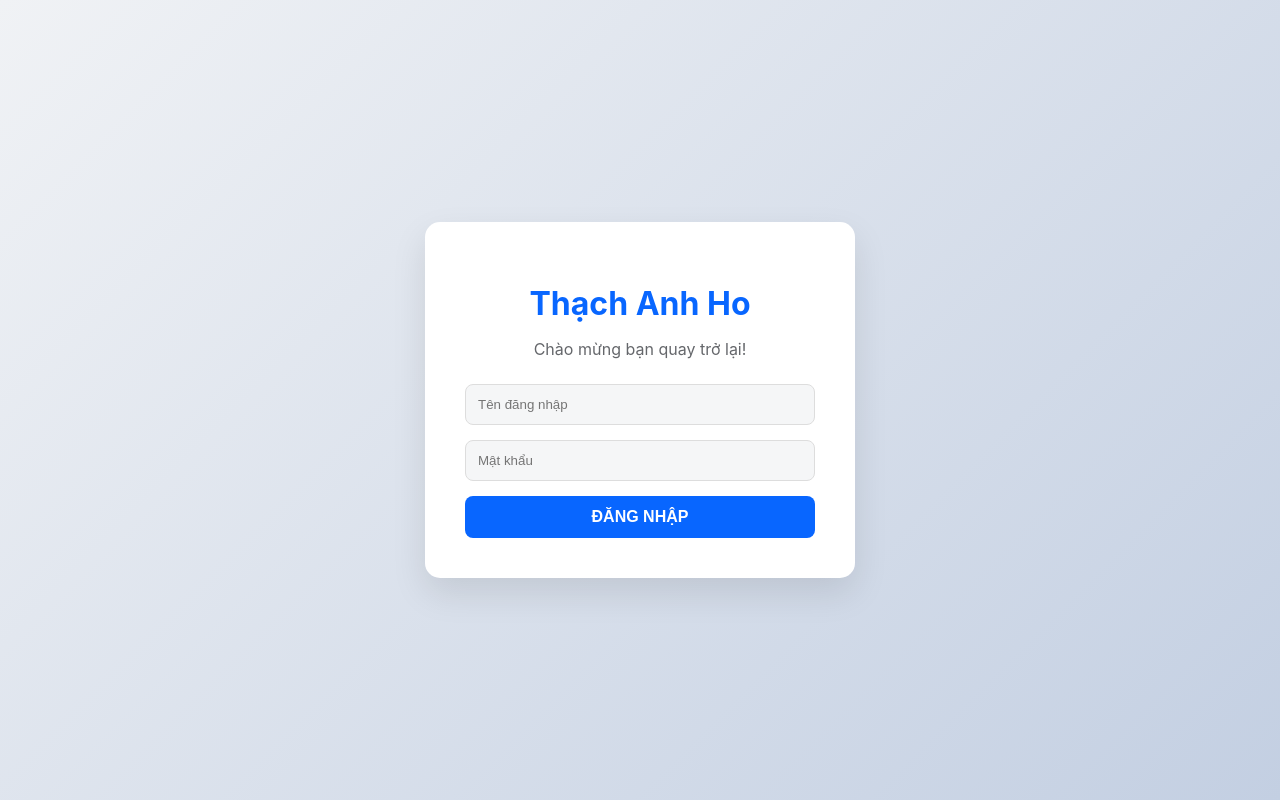
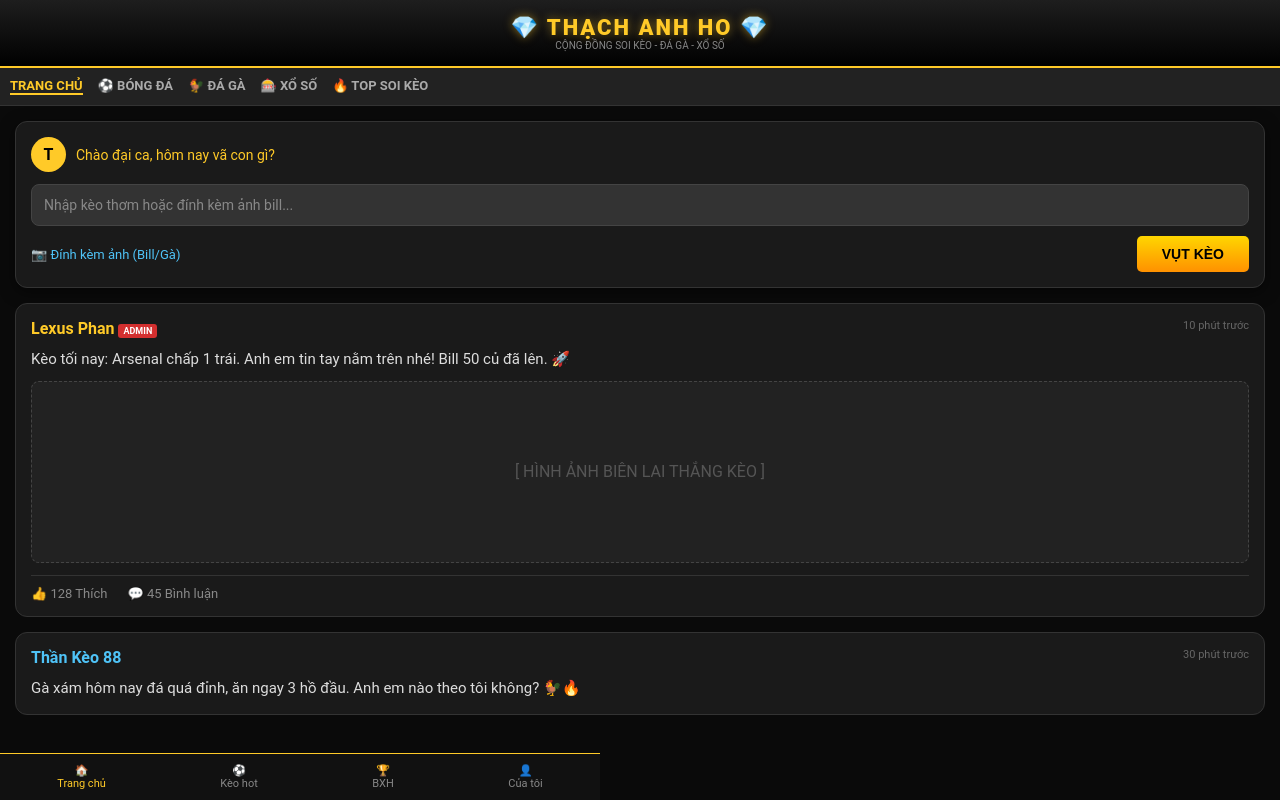
Before and after one commit to lexusphan7-jpg/tho-mo-live, a plain HTML site: page index.html in a window 1280 px wide. Drawn offline with Linux system fonts and the light colour scheme.

Commit message:
Update index.html

```diff
--- a/index.html
+++ b/index.html
@@ -3,92 +3,84 @@
 <head>
     <meta charset="UTF-8">
     <meta name="viewport" content="width=device-width, initial-scale=1.0">
-    <title>Thạch Anh Ho - Social Network</title>
+    <title>THẠCH ANH HO - ĐẲNG CẤP SOI KÈO</title>
     <style>
-        body { margin: 0; font-family: -apple-system, sans-serif; background: #f0f2f5; overflow: hidden; }
-        .hidden { display: none !important; }
-        /* Màn hình login */
-        #login-page { height: 100vh; display: flex; align-items: center; justify-content: center; background: linear-gradient(135deg, #f0f2f5 0%, #c3cfe2 100%); position: fixed; width: 100%; z-index: 9999; }
-        .login-card { background: white; padding: 40px; border-radius: 15px; box-shadow: 0 15px 35px rgba(0,0,0,0.1); text-align: center; width: 350px; }
-        .btn-login { width: 100%; background: #0866ff; color: white; border: none; padding: 12px; border-radius: 8px; font-weight: bold; cursor: pointer; font-size: 16px; }
-        input { width: 100%; padding: 12px; margin-bottom: 15px; border: 1px solid #ddd; border-radius: 8px; box-sizing: border-box; background: #f5f6f7; }
+        :root { --gold: #ffca28; --red: #e53935; --dark-bg: #0a0a0a; --card-bg: #1a1a1a; }
+        body { margin: 0; font-family: 'Roboto', sans-serif; background: var(--dark-bg); color: #fff; }
+
+        /* Header Chuyên Nghiệp */
+        .header { background: linear-gradient(180deg, #1e1e1e 0%, #000 100%); padding: 15px; border-bottom: 2px solid var(--gold); position: sticky; top: 0; z-index: 1000; text-align: center; }
+        .logo { color: var(--gold); font-size: 22px; font-weight: 900; text-transform: uppercase; letter-spacing: 2px; text-shadow: 0 0 10px rgba(255, 202, 40, 0.5); }
+
+        /* Menu Điều Hướng */
+        .nav-bar { display: flex; overflow-x: auto; background: #222; padding: 10px; gap: 15px; border-bottom: 1px solid #333; }
+        .nav-item { white-space: nowrap; font-size: 13px; font-weight: bold; color: #aaa; text-transform: uppercase; cursor: pointer; }
+        .nav-item.active { color: var(--gold); border-bottom: 2px solid var(--gold); }
+
+        /* Khung Đăng Bài (Chỉ Giao Diện) */
+        .post-input-box { background: var(--card-bg); margin: 15px; padding: 15px; border-radius: 12px; border: 1px solid #333; box-shadow: 0 4px 15px rgba(0,0,0,0.5); }
+        .fake-input { background: #333; padding: 12px; border-radius: 8px; color: #888; font-size: 14px; margin-bottom: 10px; border: 1px solid #444; }
+        .action-bar { display: flex; justify-content: space-between; align-items: center; }
+        .btn-post { background: linear-gradient(180deg, #ffd600 0%, #ff9100 100%); color: #000; padding: 10px 25px; border-radius: 5px; font-weight: bold; border: none; font-size: 14px; }
     </style>
 </head>
 <body>
-    <div id="login-page">
-        <div class="login-card">
-            <h1 style="color: #0866ff; margin-bottom: 5px;">Thạch Anh Ho</h1>
-            <p style="color: #65676b; margin-bottom: 25px;">Chào mừng bạn quay trở lại!</p>
-            <input type="text" id="user" placeholder="Tên đăng nhập">
-            <input type="password" id="pass" placeholder="Mật khẩu">
-            <button class="btn-login" onclick="startApp()">ĐĂNG NHẬP</button>
+    <div class="header">
+        <div class="logo">💎 THẠCH ANH HO 💎</div>
+        <div style="font-size: 10px; color: #888;">CỘNG ĐỒNG SOI KÈO - ĐÁ GÀ - XỔ SỐ</div>
+    </div>
+    <div class="nav-bar">
+        <div class="nav-item active">Trang Chủ</div>
+        <div class="nav-item">⚽ Bóng Đá</div>
+        <div class="nav-item">🐓 Đá Gà</div>
+        <div class="nav-item">🎰 Xổ Số</div>
+        <div class="nav-item">🔥 Top Soi Kèo</div>
+    </div>
+    <div class="post-input-box">
+        <div style="display: flex; gap: 10px; margin-bottom: 12px; align-items: center;">
+            <div style="width: 35px; height: 35px; background: var(--gold); border-radius: 50%; display: flex; align-items: center; justify-content: center; color: #000; font-weight: bold;">T</div>
+            <div style="font-size: 14px; color: var(--gold);">Chào đại ca, hôm nay vã con gì?</div>
+        </div>
+        <div class="fake-input">Nhập kèo thơm hoặc đính kèm ảnh bill...</div>
+        <div class="action-bar">
+            <div style="color: #4fc3f7; font-size: 13px; cursor: pointer;">📷 Đính kèm ảnh (Bill/Gà)</div>
+            <button class="btn-post">VỤT KÈO</button>
         </div>
     </div>
-    <div id="app-content" class="hidden" style="padding-top: 60px; overflow-y: auto; height: 100vh;">
-        <div style="background: #0866ff; color: white; padding: 15px; position: fixed; top: 0; width: 100%; z-index: 100; font-weight: bold; display: flex; justify-content: space-between;">
-            <span>THẠCH ANH HO</span>
-            <span onclick="location.reload()" style="cursor:pointer">🚪 Thoát</span>
+
+    <div style="padding: 0 15px;">
+        <div style="background: var(--card-bg); padding: 15px; border-radius: 12px; margin-bottom: 15px; border: 1px solid #333;">
+            <div style="display: flex; justify-content: space-between; margin-bottom: 10px;">
+                <span style="color: var(--gold); font-weight: bold;">Lexus Phan <small style="background: #d32f2f; color: #fff; padding: 2px 5px; border-radius: 3px; font-size: 9px;">ADMIN</small></span>
+                <span style="color: #666; font-size: 11px;">10 phút trước</span>
+            </div>
+            <div style="font-size: 15px; line-height: 1.5; color: #ddd;">
+                Kèo tối nay: Arsenal chấp 1 trái. Anh em tin tay nằm trên nhé! Bill 50 củ đã lên. 🚀
+            </div>
+            <div style="margin-top: 10px; background: #222; height: 180px; border-radius: 8px; display: flex; align-items: center; justify-content: center; border: 1px dashed #444; color: #555;">
+                [ HÌNH ẢNH BIÊN LAI THẮNG KÈO ]
+            </div>
+            <div style="margin-top: 12px; border-top: 1px solid #333; padding-top: 10px; display: flex; gap: 20px; color: #888; font-size: 13px;">
+                <span>👍 128 Thích</span> <span>💬 45 Bình luận</span>
+            </div>
         </div>
 
-        <div style="max-width: 600px; margin: 0 auto; padding: 10px;">
-            <div style="background: white; border-radius: 10px; padding: 15px; margin-bottom: 15px; box-shadow: 0 1px 2px rgba(0,0,0,0.1);">
-                <p style="font-weight: bold; margin-top: 0;">Nhóm của bạn</p>
-                <div style="display: flex; gap: 10px; overflow-x: auto; padding-bottom: 5px;">
-                    <div style="min-width: 100px; text-align: center; border: 1px solid #ddd; border-radius: 8px; padding: 10px; background: #fff9e6;">
-                        <span style="font-size: 20px;">💎</span><br><small>Hội Tóc Vàng</small>
-                    </div>
-                    <div style="min-width: 100px; text-align: center; border: 1px solid #ddd; border-radius: 8px; padding: 10px; background: #e6f2ff;">
-                        <span style="font-size: 20px;">🔮</span><br><small>Đá Thô TN</small>
-                    </div>
-                    <div style="min-width: 100px; text-align: center; border: 1px solid #ddd; border-radius: 8px; padding: 10px; background: #f2e6ff;">
-                        <span style="font-size: 20px;">🔥</span><br><small>Phong Thủy</small>
-                    </div>
-                </div>
+        <div style="background: var(--card-bg); padding: 15px; border-radius: 12px; margin-bottom: 15px; border: 1px solid #333;">
+            <div style="display: flex; justify-content: space-between; margin-bottom: 10px;">
+                <span style="color: #4fc3f7; font-weight: bold;">Thần Kèo 88</span>
+                <span style="color: #666; font-size: 11px;">30 phút trước</span>
             </div>
-
-            <div style="background: white; border-radius: 10px; padding: 15px; margin-bottom: 15px;">
-                <div style="display: flex; gap: 10px; align-items: center;">
-                    <div style="width: 40px; height: 40px; background: #ccc; border-radius: 50%;"></div>
-                    <input type="text" id="postInput" placeholder="Hôm nay năng lượng đá thế nào?" style="margin-bottom: 0; border-radius: 20px;">
-                    <button onclick="addPost()" style="background: #0866ff; color: white; border: none; padding: 10px 15px; border-radius: 8px; cursor: pointer;">Đăng</button>
-                </div>
-            </div>
-
-            <div id="news-feed">
-                <div style="background: white; border-radius: 10px; padding: 15px; margin-bottom: 15px;">
-                    <div style="font-weight: bold; color: #0866ff;">Lexus Phan</div>
-                    <p>Mẫu Thạch Anh Tóc Vàng này vừa về, năng lượng cực mạnh! 💎</p>
-                    <div style="height: 150px; background: #eee; border-radius: 8px; display: flex; align-items: center; justify-content: center; color: #999;">[Ảnh Đá Quý]</div>
-                </div>
+            <div style="font-size: 15px; line-height: 1.5; color: #ddd;">
+                Gà xám hôm nay đá quá đỉnh, ăn ngay 3 hồ đầu. Anh em nào theo tôi không? 🐓🔥
             </div>
         </div>
     </div>
-    <script>
-        // Hàm xử lý đăng nhập
-        function startApp() {
-            document.getElementById('login-page').classList.add('hidden');
-            document.getElementById('app-content').classList.remove('hidden');
-            document.body.style.overflow = 'auto'; // Cho phép cuộn khi vào app
-        }
 
-        // Hàm xử lý đăng bài viết mới
-        function addPost() {
-            const content = document.getElementById('postInput').value;
-            if (content.trim() === "") return;
-
-            const feed = document.getElementById('news-feed');
-            const newPost = document.createElement('div');
-            newPost.style = "background: white; border-radius: 10px; padding: 15px; margin-bottom: 15px; animation: fadeIn 0.5s;";
-            newPost.innerHTML = `
-                <div style="font-weight: bold; color: #42b72a;">Thành viên mới</div>
-                <p>${content}</p>
-                <div style="font-size: 12px; color: #65676b;">Vừa xong · 👍 Thích · 💬 Bình luận</div>
-            `;
-
-            feed.insertBefore(newPost, feed.firstChild);
-            document.getElementById('postInput').value = "";
-        }
-    </script>
-    <style> @keyframes fadeIn { from {opacity: 0; transform: translateY(10px);} to {opacity: 1; transform: translateY(0);} } </style>
-</body>
+    <div style="position: fixed; bottom: 0; width: 100%; max-width: 600px; background: #111; display: flex; justify-content: space-around; padding: 10px 0; border-top: 1px solid var(--gold); z-index: 1000;">
+        <div style="text-align: center; color: var(--gold); font-size: 11px;">🏠<br>Trang chủ</div>
+        <div style="text-align: center; color: #888; font-size: 11px;">⚽<br>Kèo hot</div>
+        <div style="text-align: center; color: #888; font-size: 11px;">🏆<br>BXH</div>
+        <div style="text-align: center; color: #888; font-size: 11px;">👤<br>Của tôi</div>
+    </div>
+    <div style="height: 60px;"></div> </body>
 </html>
```
